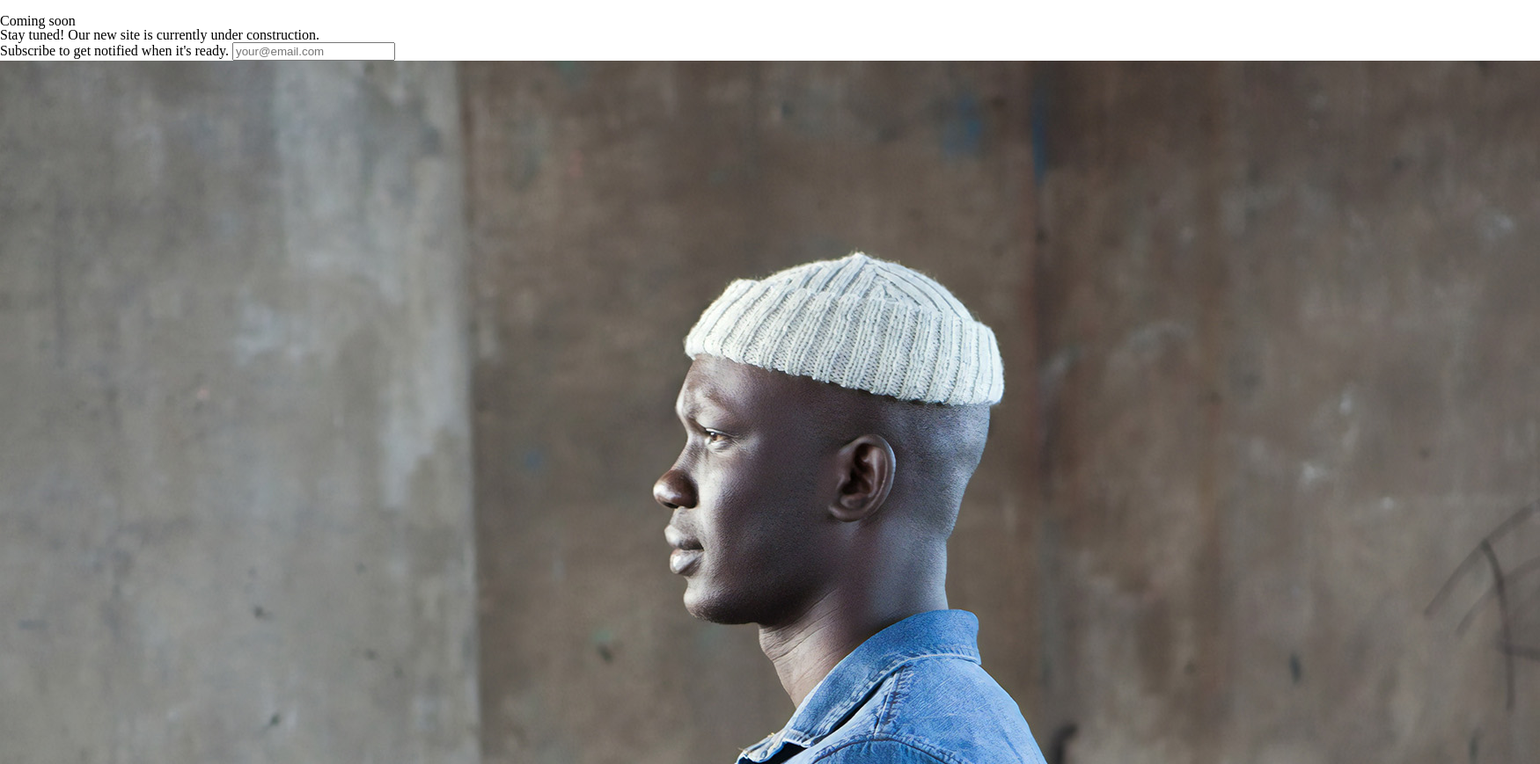
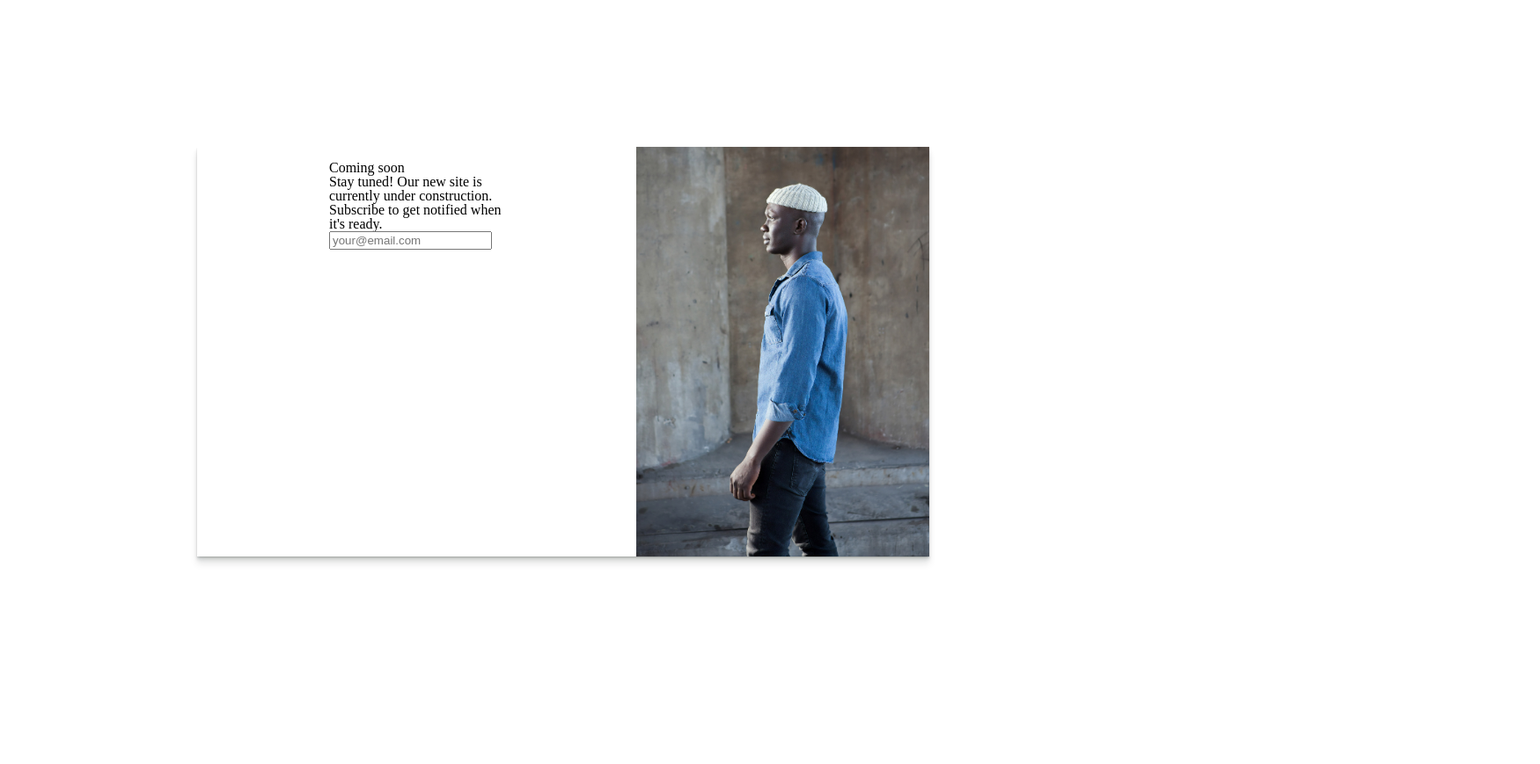
Before and after one commit to mlbakke/coming-soon-landing-page, a website: page index.html in a window 1280 px wide. Shown: the top 869 px of the page at 88% size, 1750 px wide, since content can reach past the window. Drawn offline with Linux system fonts and the light colour scheme.

Commit message:
main content centered and place in flexbox

```diff
--- a/sass/components/_infobox.scss
+++ b/sass/components/_infobox.scss
@@ -0,0 +1,28 @@
+.infobox {
+    width: 65%;
+    position: relative;
+    display: flex;
+    //center horizontally
+    margin: auto;
+    //center-ish vertically
+    margin-top: 50vh;
+    transform: translateY(-50%);
+    //shadow
+    box-shadow:
+        0 1px 1px rgba($color-dark, .1),
+        0 2px 2px rgba($color-dark, .1),
+        0 4px 4px rgba($color-dark, .1),
+        0 8px 8px rgba($color-dark, .1);
+
+    //container for logo, text and email-form
+    &__left{
+        flex: 1 auto;
+        width: 55%;
+        margin: 0 15rem;
+    }
+
+    //picture of fashion model
+    &__hero {
+        max-width: 40%;
+    }
+}
```
Also changed, not shown: css/style.css.
